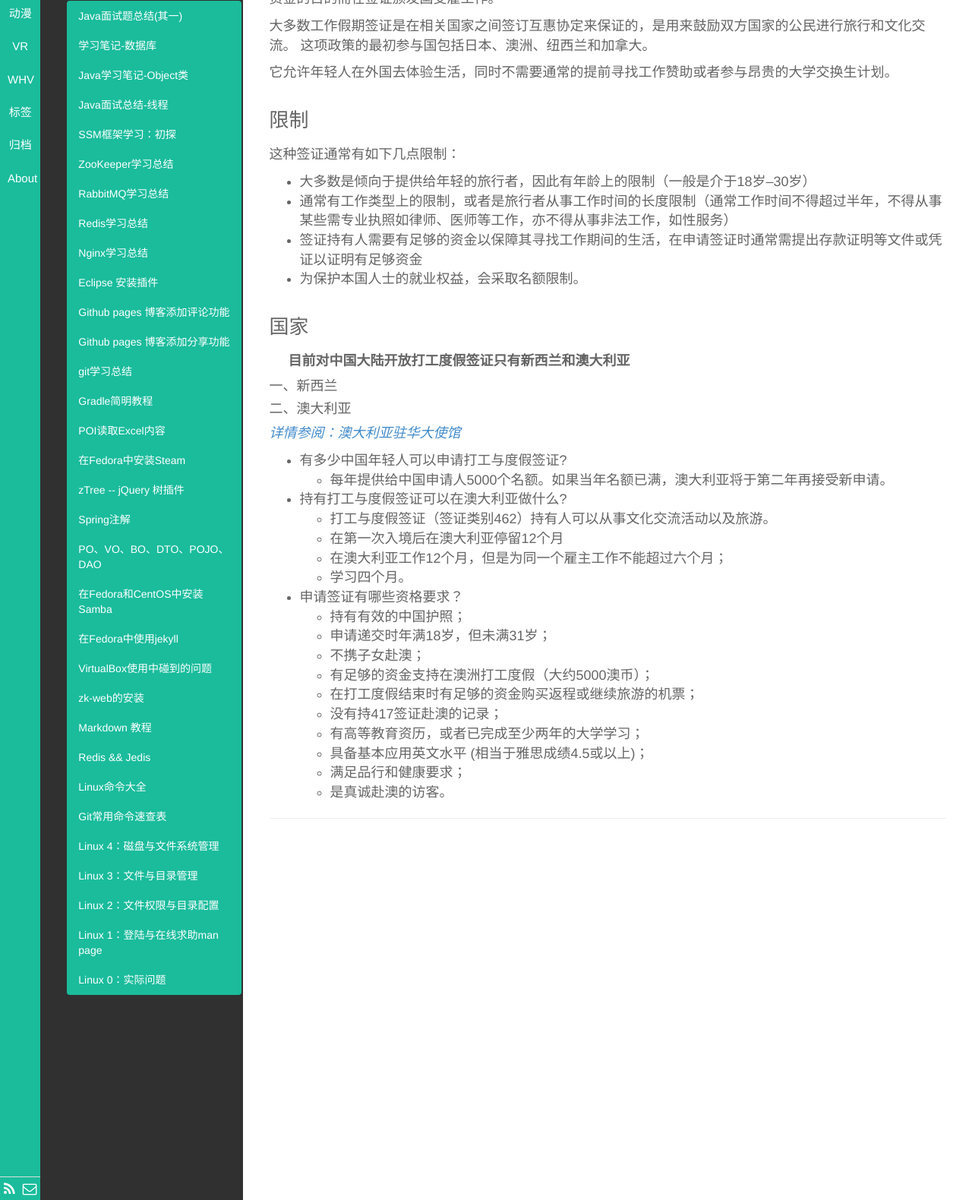
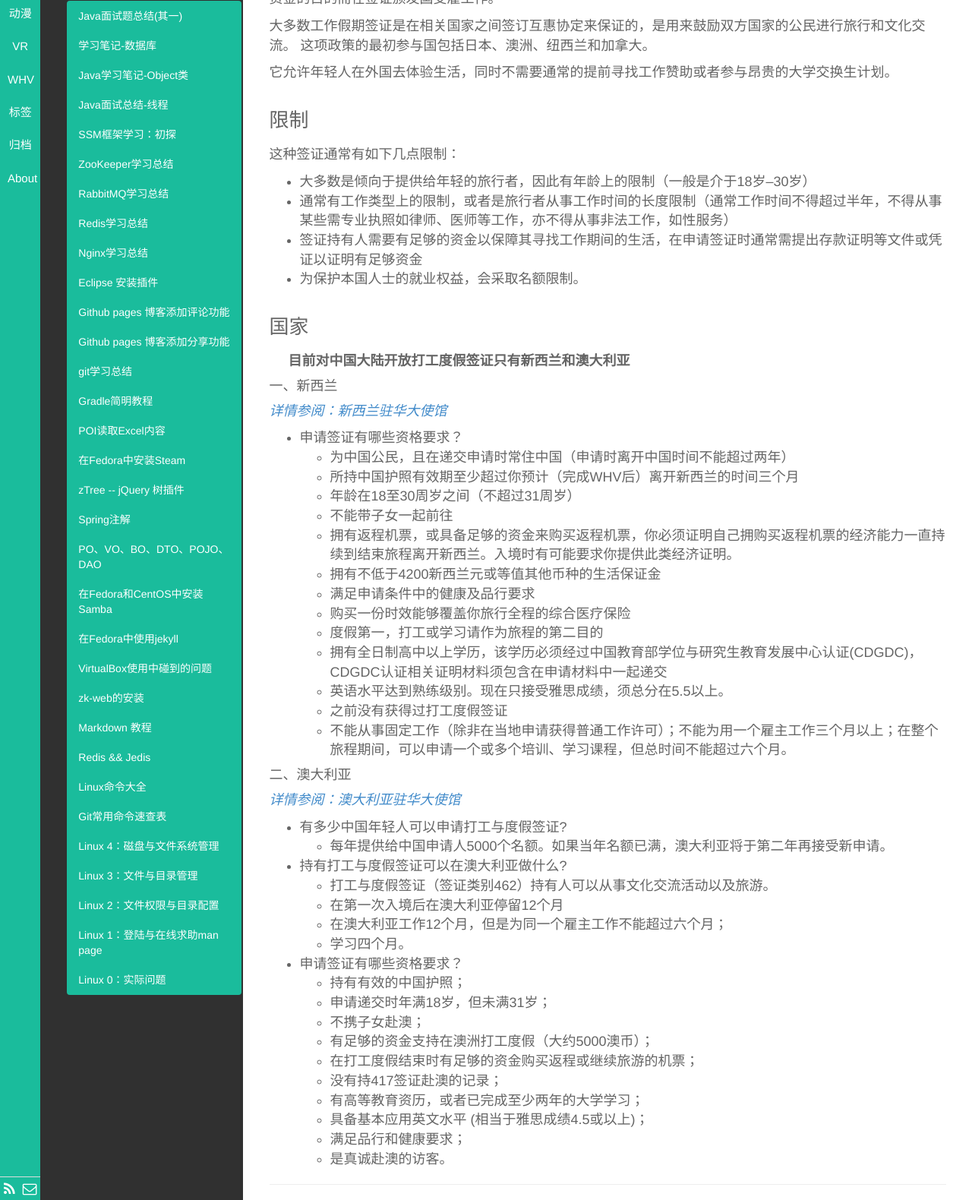
Before and after one commit to demon7452/demon7452.github.io, a Jekyll site: the page built from _posts/WHV/2016-09-06-Work And Holiday Visa.md, in a window 1280 px wide, cut to the strip 234-1814 px from the top of the page. Shown: the whole strip at 76% size. Built offline with Jekyll 4.4.1, drawn with Linux system fonts in a browser that asks for light colours; comment, search, counter and statistics services are not loaded.

Commit message:
Update _posts/WHV/2016-09-06-Work And Holiday Visa.md

```diff
--- a/_posts/WHV/2016-09-06-Work And Holiday Visa.md
+++ b/_posts/WHV/2016-09-06-Work And Holiday Visa.md
@@ -26,7 +26,22 @@ description: Work And Holiday Visa
 &nbsp;&nbsp;&nbsp;&nbsp;&nbsp;**目前对中国大陆开放打工度假签证只有新西兰和澳大利亚**
 
 #### 一、新西兰
+*[详情参阅：新西兰驻华大使馆](https://www.immigration.govt.nz/new-zealand-visas/apply-for-a-visa/about-visa/china-working-holiday-visa)*
 
+- 申请签证有哪些资格要求？
+  - 为中国公民，且在递交申请时常住中国（申请时离开中国时间不能超过两年）
+  - 所持中国护照有效期至少超过你预计（完成WHV后）离开新西兰的时间三个月
+  - 年龄在18至30周岁之间（不超过31周岁）
+  - 不能带子女一起前往
+  - 拥有返程机票，或具备足够的资金来购买返程机票，你必须证明自己拥购买返程机票的经济能力一直持续到结束旅程离开新西兰。入境时有可能要求你提供此类经济证明。
+  - 拥有不低于4200新西兰元或等值其他币种的生活保证金
+  - 满足申请条件中的健康及品行要求
+  - 购买一份时效能够覆盖你旅行全程的综合医疗保险
+  - 度假第一，打工或学习请作为旅程的第二目的
+  - 拥有全日制高中以上学历，该学历必须经过中国教育部学位与研究生教育发展中心认证(CDGDC)，CDGDC认证相关证明材料须包含在申请材料中一起递交
+  - 英语水平达到熟练级别。现在只接受雅思成绩，须总分在5.5以上。
+  - 之前没有获得过打工度假签证
+  - 不能从事固定工作（除非在当地申请获得普通工作许可）；不能为用一个雇主工作三个月以上；在整个旅程期间，可以申请一个或多个培训、学习课程，但总时间不能超过六个月。
 
 #### 二、澳大利亚
  *[详情参阅：澳大利亚驻华大使馆](http://china.embassy.gov.au/bjngchinese/WorkandHolidaysc462FAQcn.html)*
```
